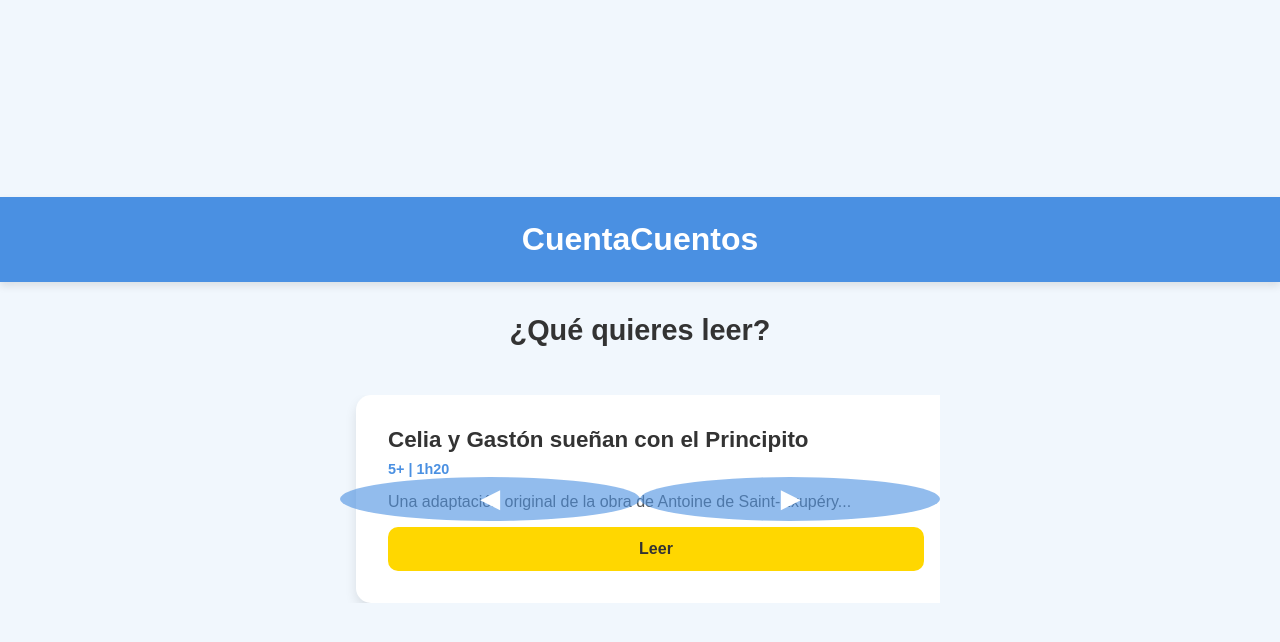
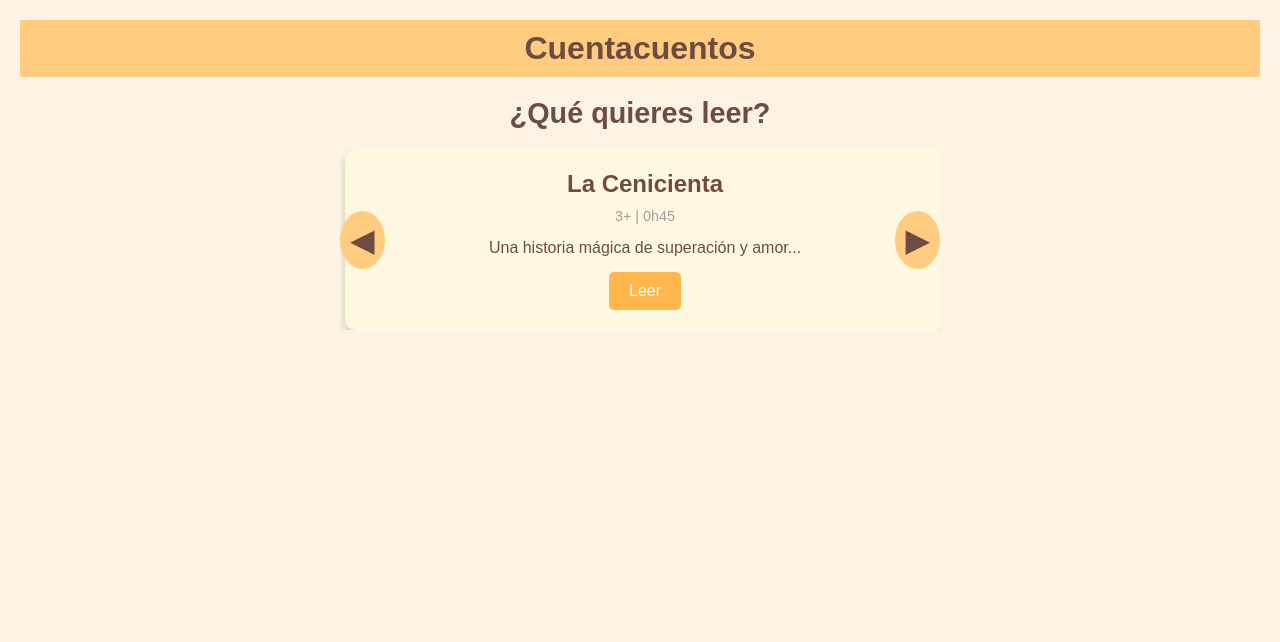
Before and after one commit to Quaarkz/CuentaCuentos-DEDI, a plain HTML site: page index.html in a window 1280 px wide. Drawn offline with Linux system fonts and the light colour scheme.

Commit message:
cambios index

```diff
--- a/css/index.css
+++ b/css/index.css
@@ -1,128 +1,124 @@
-/* Estilos básicos */
+/* Reset */
 * {
   margin: 0;
   padding: 0;
   box-sizing: border-box;
-    font-family: 'Arial', sans-serif;
 }
 
+/* General Styles */
 body {
+  font-family: 'Arial', sans-serif;
+  background-color: #FDF3E3;
+  color: #333;
   display: flex;
   flex-direction: column;
   align-items: center;
   justify-content: center;
-    min-height: 100vh;
-    background-color: #f1f7fd;
+  padding: 20px;
 }
 
-  header {
+/* Header */
+.header {
   width: 100%;
-    padding: 1.5rem;
-    background-color: #4A90E2;
+  background-color: #FFCC80;
+  padding: 10px;
   text-align: center;
-    box-shadow: 0 4px 8px rgba(0, 0, 0, 0.1);
 }
 
-  header h1 a {
+.header-title {
+  font-size: 2rem;
+  color: #6D4C41;
   text-decoration: none;
-    color: #fff;
-    font-size: 2rem;
   font-weight: bold;
 }
 
+/* Intro */
 .intro {
-    margin: 2rem 0;
+  text-align: center;
+  margin: 20px 0;
 }
 
 .intro h2 {
   font-size: 1.8rem;
-    color: #333;
-    text-align: center;
+  color: #6D4C41;
 }
 
-  /* Estilos del carrusel */
+/* Carousel */
 .carousel {
   position: relative;
-    width: 80%;
+  width: 100%;
   max-width: 600px;
   overflow: hidden;
-    margin-top: 1rem;
 }
 
 .carousel-inner {
   display: flex;
-    transition: transform 0.5s ease-in-out;
+  transition: transform 0.4s ease-in-out;
 }
 
 .card {
   min-width: 100%;
-    background-color: #fff;
-    border-radius: 15px;
-    box-shadow: 0 6px 12px rgba(0, 0, 0, 0.1);
-    padding: 2rem;
-    text-align: left;
-    margin: 0 1rem;
-    display: flex;
-    flex-direction: column;
-    justify-content: space-between;
+  background-color: #FFF8E1;
+  border-radius: 10px;
+  box-shadow: 0px 4px 8px rgba(0, 0, 0, 0.2);
+  padding: 20px;
+  text-align: center;
+  margin: 0 5px;
 }
 
 .card h3 {
-    font-size: 1.4rem;
-    color: #333;
-    margin-bottom: 0.5rem;
+  font-size: 1.5rem;
+  color: #6D4C41;
+  margin-bottom: 10px;
 }
 
-  .card .age {
+.age {
   font-size: 0.9rem;
-    color: #4A90E2;
-    font-weight: bold;
+  color: #9E9E9E;
 }
 
-  .card .description {
-    color: #555;
+.description {
   font-size: 1rem;
-    margin: 1rem 0;
+  color: #6D4C41;
+  margin: 15px 0;
 }
 
-  button {
-    background-color: #FFD700;
-    color: #333;
+.card button {
+  padding: 10px 20px;
+  background-color: #FFB74D;
+  color: white;
   border: none;
-    padding: 0.8rem;
-    border-radius: 10px;
+  border-radius: 5px;
+  font-size: 1rem;
   cursor: pointer;
-    font-size: 1rem;
-    font-weight: bold;
-    width: 100%;
+  transition: background-color 0.3s;
 }
 
-  button:hover {
-    background-color: #FFC107;
-    color: #333;
+.card button:hover {
+  background-color: #FF8A65;
 }
 
-  /* Controles del carrusel */
+/* Carousel Controls */
 .carousel-controls {
+  display: flex;
+  justify-content: space-between;
   position: absolute;
   top: 50%;
   width: 100%;
-    display: flex;
-    justify-content: space-between;
   transform: translateY(-50%);
 }
 
-  .carousel-controls button {
-    background-color: rgba(74, 144, 226, 0.6);
+#prev, #next {
+  background-color: #FFCC80;
   border: none;
-    color: #fff;
-    font-size: 1.5rem;
+  font-size: 2rem;
+  color: #6D4C41;
   cursor: pointer;
-    padding: 0.5rem 1rem;
+  padding: 10px;
   border-radius: 50%;
-    transition: background-color 0.3s ease;
+  transition: background-color 0.3s;
 }
 
-  .carousel-controls button:hover {
-    background-color: rgba(74, 144, 226, 0.8);
+#prev:hover, #next:hover {
+  background-color: #FFB74D;
 }
--- a/index.html
+++ b/index.html
@@ -9,8 +9,8 @@
 <body>
 
     <!-- Encabezado -->
-  <header>
-    <h1><a href="#">CuentaCuentos</a></h1>
+    <header class="header">
+        <a href="index.html" class="header-title">Cuentacuentos</a>
     </header>
 
     <!-- Pregunta inicial -->
@@ -21,6 +21,12 @@
     <!-- Sección de Tarjetas -->
     <section class="carousel">
         <div class="carousel-inner">
+            <div class="card">
+                <h3>La Cenicienta</h3>
+                <p class="age">3+ | 0h45</p>
+                <p class="description">Una historia mágica de superación y amor...</p>
+                <button onclick="window.location.href='cuento.html'">Leer</button>
+            </div>
             <div class="card">
                 <h3>Celia y Gastón sueñan con el Principito</h3>
                 <p class="age">5+ | 1h20</p>
@@ -41,6 +47,37 @@
         </div>
     </section>
 
-  <script src="script.js"></script>
+    <!-- JavaScript para el carrusel -->
+    <script>
+        // Seleccionamos los elementos necesarios
+        const carouselInner = document.querySelector('.carousel-inner');
+        const cards = document.querySelectorAll('.card');
+        const prevButton = document.getElementById('prev');
+        const nextButton = document.getElementById('next');
+
+        // Inicializamos el índice para la posición actual del carrusel
+        let currentIndex = 0;
+
+        // Función para mostrar la tarjeta en el índice actual
+        function updateCarousel() {
+            const offset = -currentIndex * 100; // Calculamos el desplazamiento basado en el índice
+            carouselInner.style.transform = `translateX(${offset}%)`; // Aplicamos el desplazamiento
+        }
+
+        // Evento para el botón "Anterior"
+        prevButton.addEventListener('click', () => {
+            // Si estamos en la primera tarjeta, saltamos a la última
+            currentIndex = (currentIndex > 0) ? currentIndex - 1 : cards.length - 1;
+            updateCarousel();
+        });
+
+        // Evento para el botón "Siguiente"
+        nextButton.addEventListener('click', () => {
+            // Si estamos en la última tarjeta, volvemos a la primera
+            currentIndex = (currentIndex < cards.length - 1) ? currentIndex + 1 : 0;
+            updateCarousel();
+        });
+    </script>
+
 </body>
 </html>
```
Lines whose indentation alone changed are shown as unchanged.
